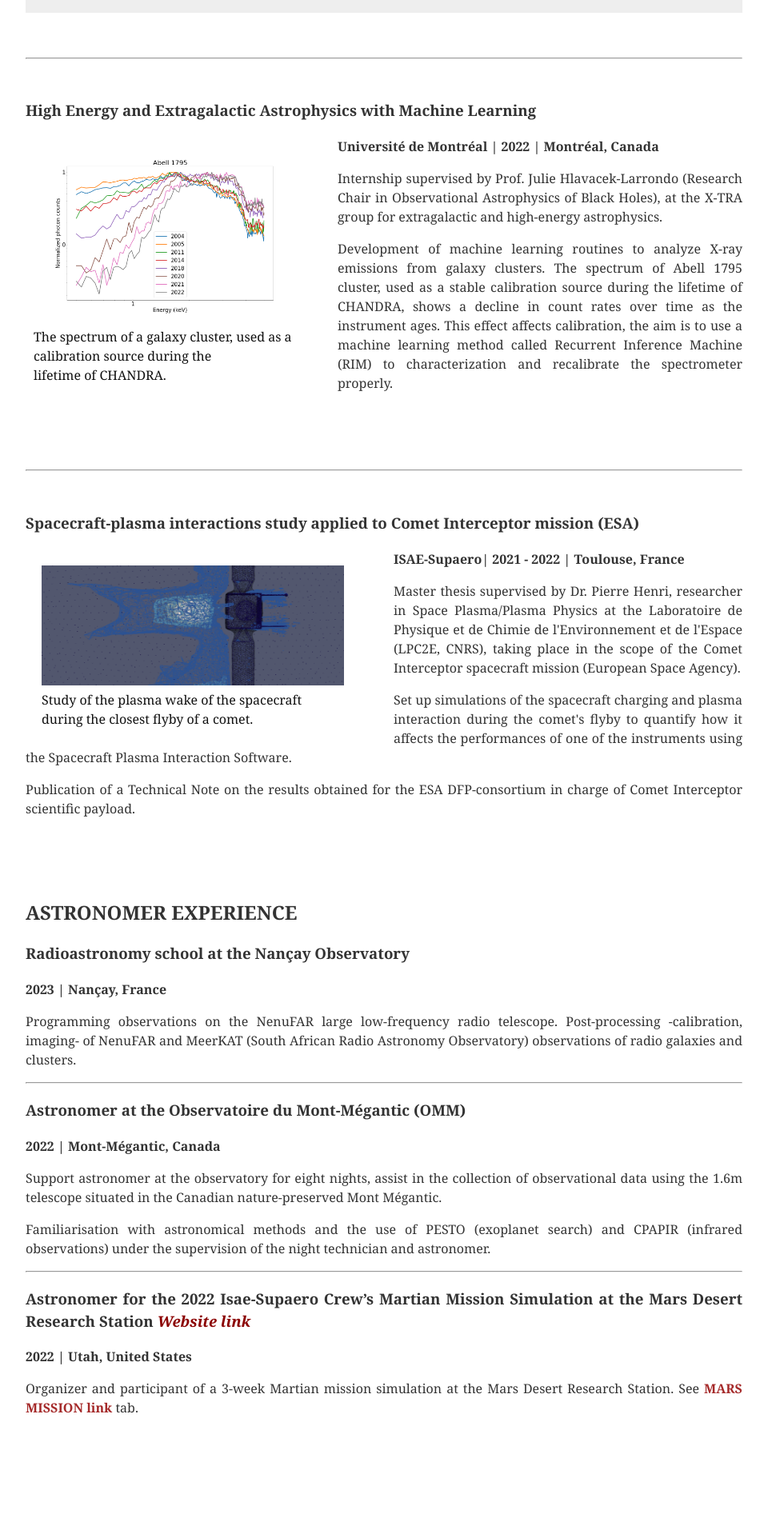
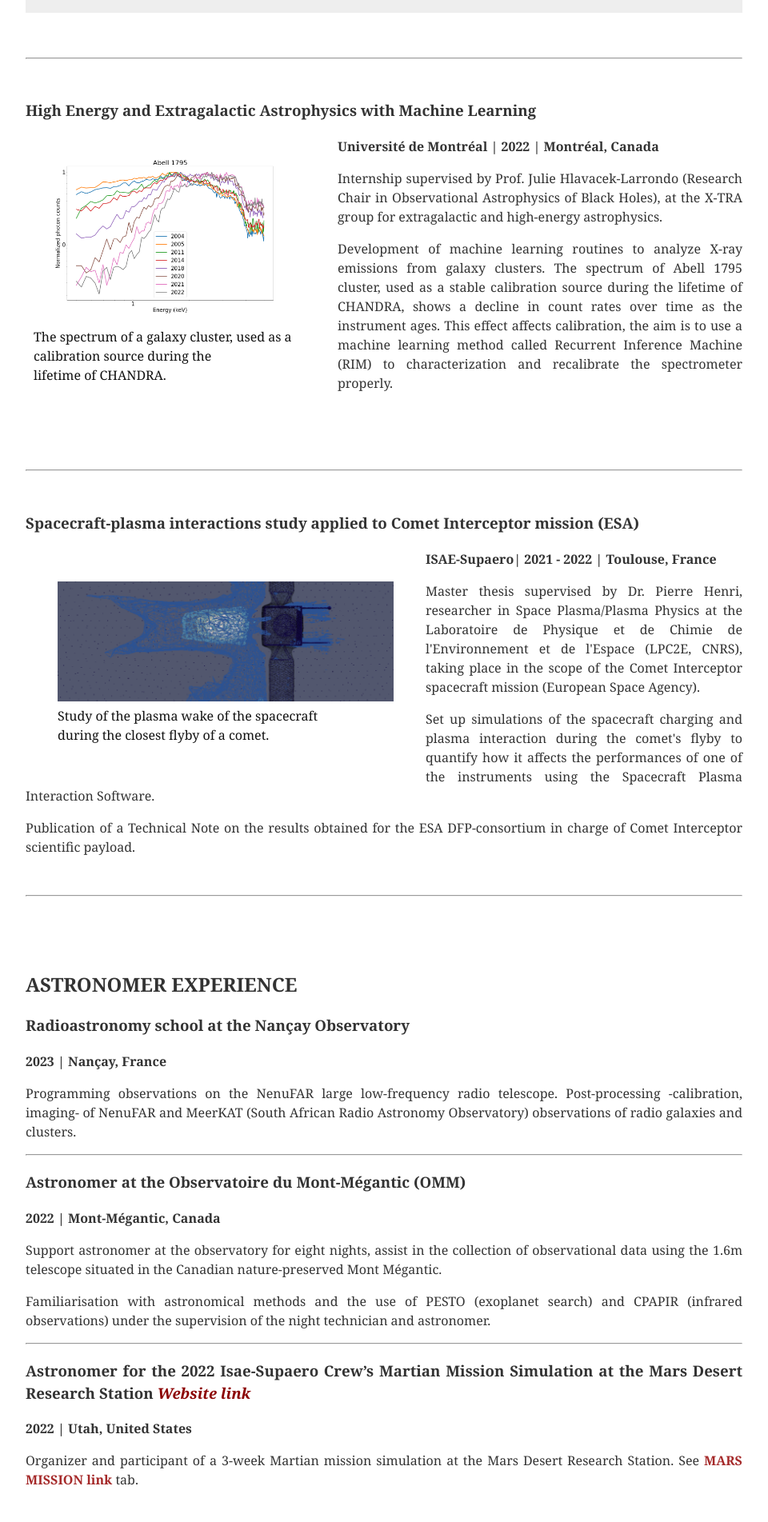
Before and after one commit to MarinePrunier/MarinePrunier.github.io, a Jekyll site: the page built from research.html, in a window 1280 px wide. Shown: the part 1709-3612 px from the top of the page at 80% size, without its empty margins (160-1120 px from the left). Built offline with Jekyll 4.4.1, drawn with Linux system fonts in a browser that asks for light colours; before the commit the page ends 3522 px from its top, so only the background shows below that.

Commit message:
style update

```diff
--- a/assets/css/style.css
+++ b/assets/css/style.css
@@ -157,11 +157,11 @@ main h2 {
 
 .plot_2 {
   width: 420px;
-  margin: 20px;
+  margin: 40px;
   float: left;
 }
 .plot_2 img {
-  width: 90%;
+  width: 100%;
   object-fit: cover;
   opacity: 1.0;
 }
--- a/research.html
+++ b/research.html
@@ -102,7 +102,8 @@ header-image: ../images/main/TNG.jpeg
 
 
     <br>
-
+    <hr>
+    <br>
     <head>
         <meta charset="UTF-8">
         <meta name="viewport" content="width=device-width, initial-scale=1.0">
```
